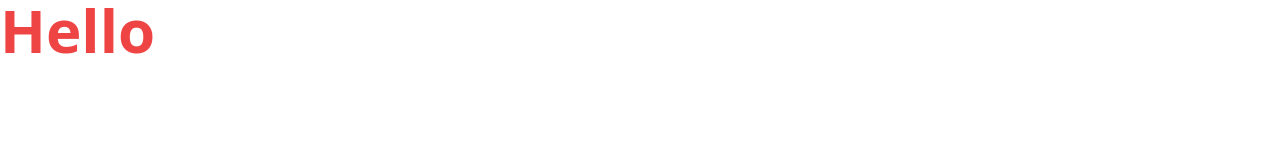
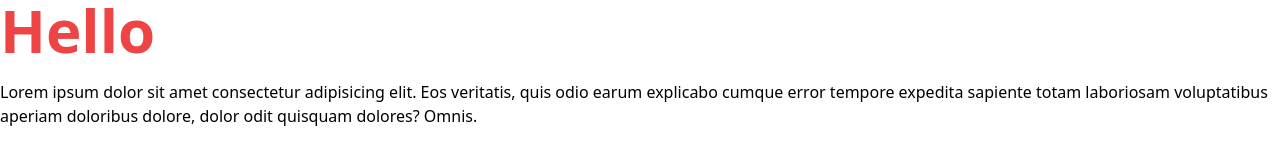
Before and after one commit to Likeur/exemple, a website: page index.html in a window 1280 px wide. Drawn offline with Linux system fonts and the light colour scheme.

Commit message:
ajout du paragraphe

```diff
--- a/index.html
+++ b/index.html
@@ -10,5 +10,8 @@
     <h1 class="text-6xl font-bold text-red-500 ">
         Hello
     </h1>
+    <p class="mt-5">
+        Lorem ipsum dolor sit amet consectetur adipisicing elit. Eos veritatis, quis odio earum explicabo cumque error tempore expedita sapiente totam laboriosam voluptatibus aperiam doloribus dolore, dolor odit quisquam dolores? Omnis.
+    </p>
 </body>
 </html>
```
Also changed, not shown: src/css/output.css.
